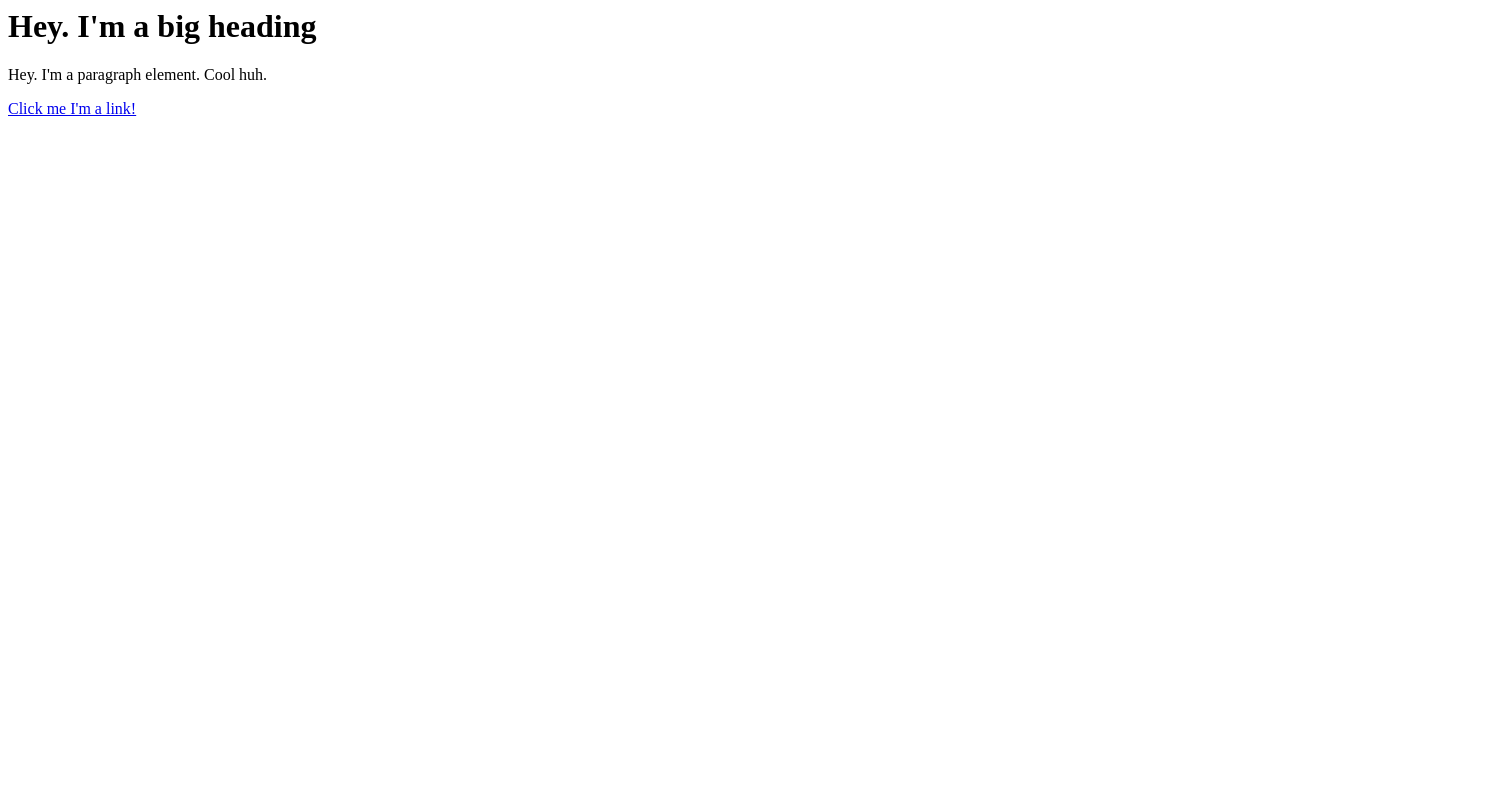
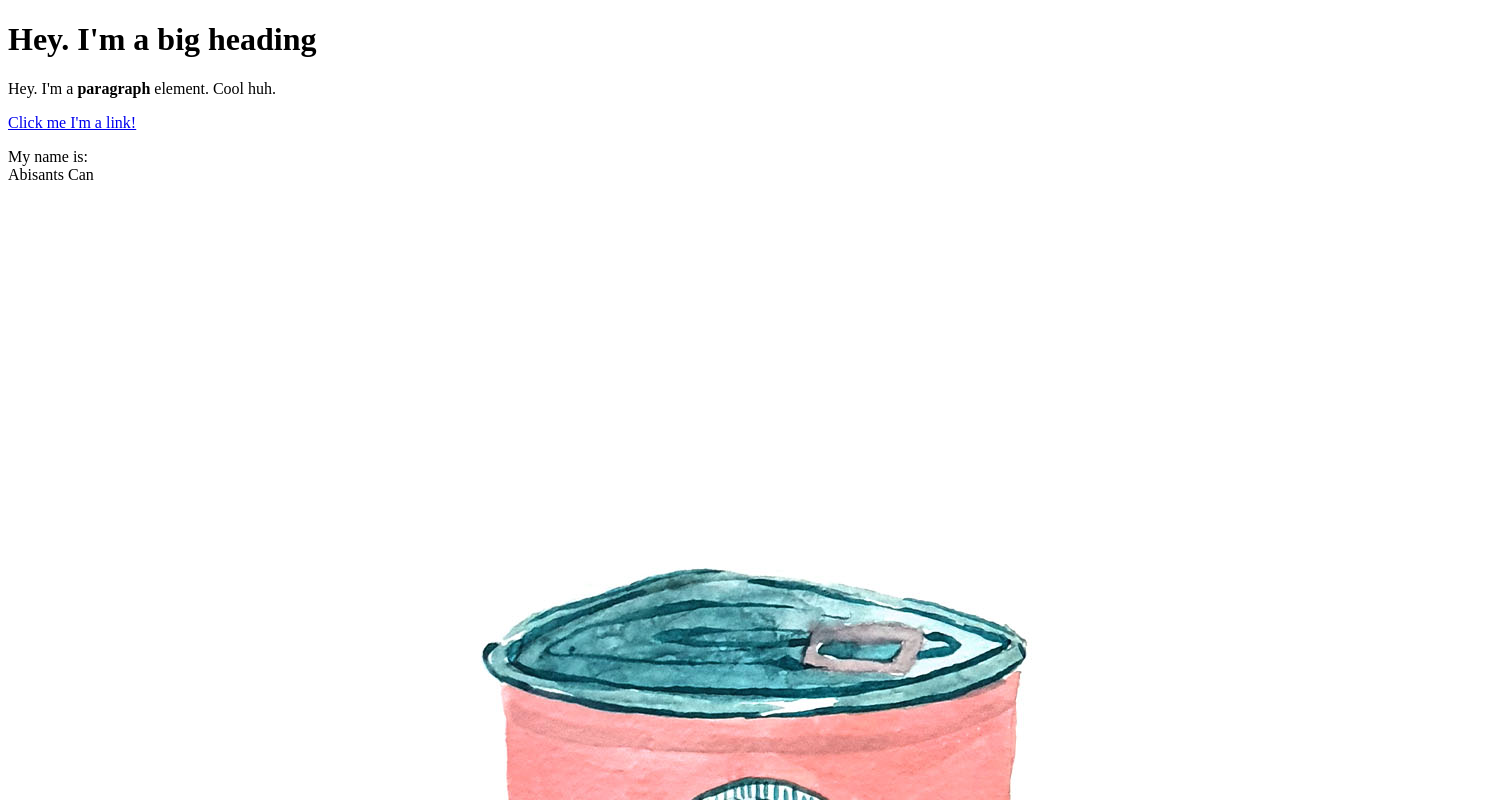
Before and after one commit to abisants/cartoon-hero, a plain HTML site: page test.html in a window 1280 px wide. Shown: the top 800 px of the page, 1508 px wide, since content can reach past the window. Drawn offline with Linux system fonts and the light colour scheme.

Commit message:
Added Abi can

```diff
--- a/test.html
+++ b/test.html
@@ -1,3 +1,14 @@
-<h1> Hey. I'm a big heading </h1>
-<p>Hey. I'm a paragraph element. Cool huh.</p>
-<a href="https://pinterest.com" target="_blank" title="Let's Pinterest">Click me I'm a link!</a>
+<!DOCTYPE html>
+<html>
+<head>
+	<title> Test Page </title>
+</head>
+<body>
+	<h1> Hey. I'm a big heading </h1>
+	<p>Hey. I'm a <b>paragraph</b> element. Cool huh.</p>
+	<a href="https://pinterest.com" target="_blank" title="Let's Pinterest">Click me I'm a link!</a>
+	<p>My name is: <br>
+	Abisants Can</p>
+	<img src="img/can.jpeg">
+</body>
+</html>
```
Also changed, not shown: img/can.jpeg (added), 1 other file.
